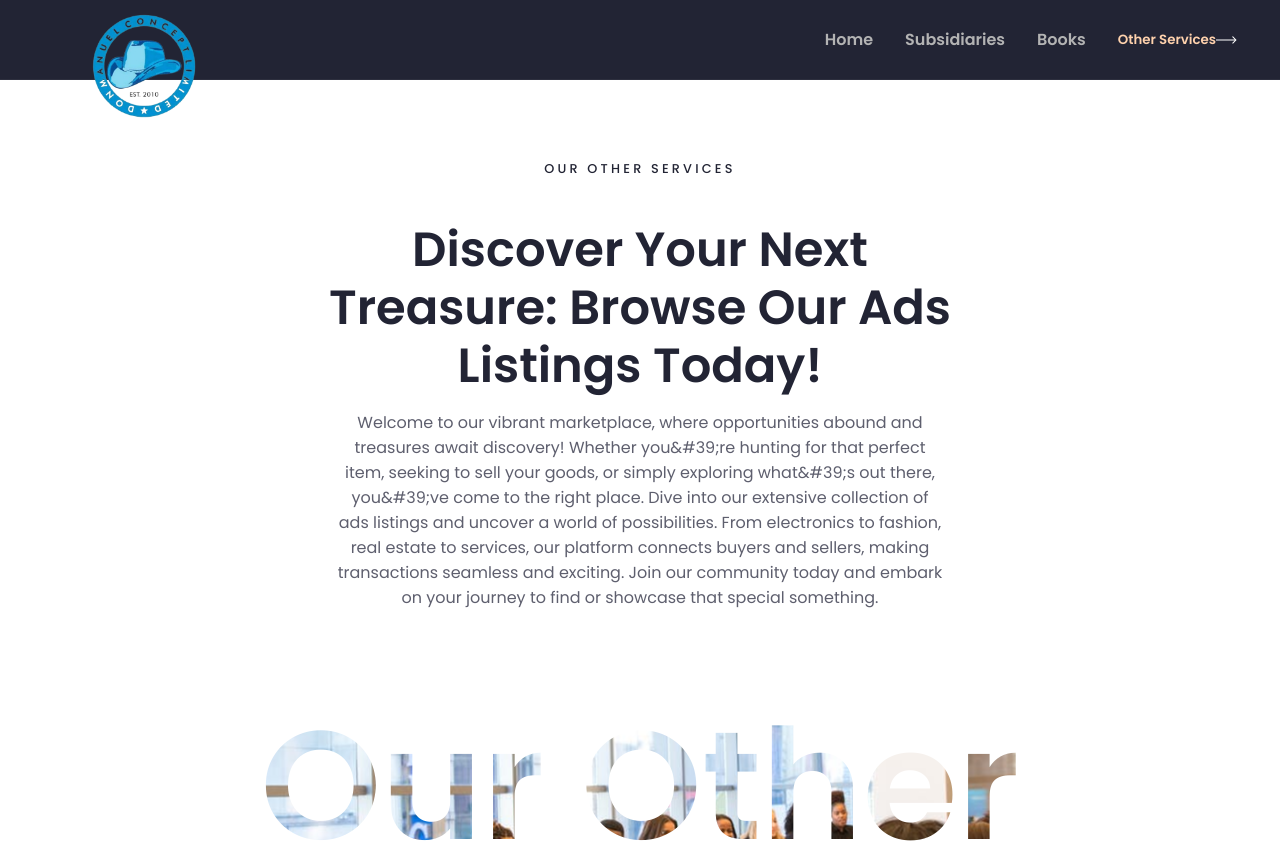
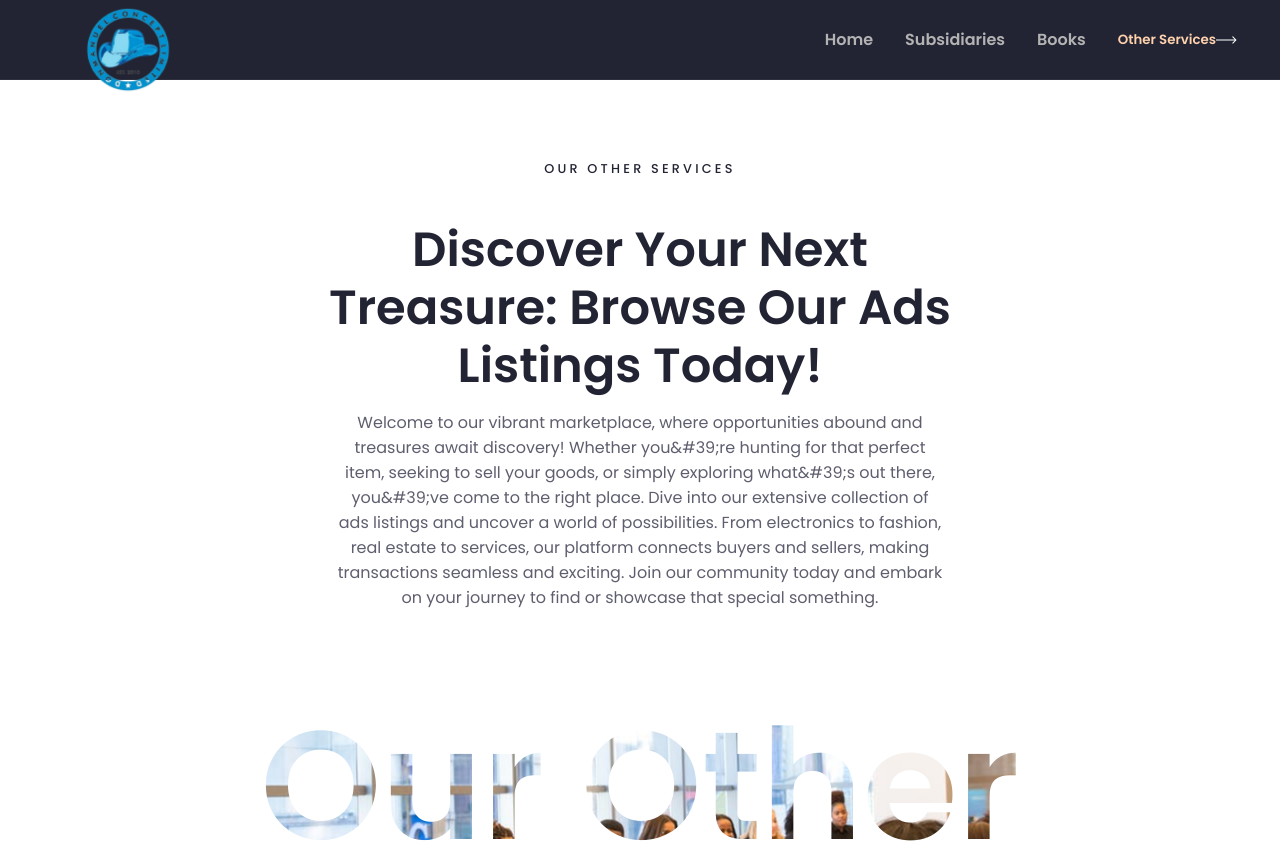
Before and after one commit to codepraycode/finsweet, a Next.js app: page /ads in a window 1280 px wide. Shown: the top 843 px of the page. Built offline with nearby package versions, Linux system fonts and the light colour scheme.

Commit message:
Fixed header

```diff
--- a/src/app/page.tsx
+++ b/src/app/page.tsx
@@ -13,7 +13,7 @@ import SearchComponent from "@/components/Search";
 export default function Home() {
     return (
         <>
-            {/* <Header /> */}
+            <Header />
             <HeroSection />
             <SearchComponent />
             <AboutSection />
--- a/src/styles/styles.scss
+++ b/src/styles/styles.scss
@@ -14,7 +14,7 @@ $menu-animation-timing: 120ms ease;
 }
 
 .logo {
-    --logo-size: 10rem;
+    --logo-size: 8rem;
     $logo-size: var(--logo-size, 4rem);
     display: block;
     width: $logo-size;
@@ -45,15 +45,18 @@ header {
         @include flex;
     }
 
+
     border-bottom: 1px solid $white-gray;
 
 
-    .logo {
+    .logo,
+    .hambugger {
         align-self: center;
     }
 
     @include mixins.sm {
         padding: 1rem;
+        padding-bottom: 2.5rem;
     }
 
     nav {
```
Also changed, not shown: src/components/Footer.tsx (+1 -24 lines).
